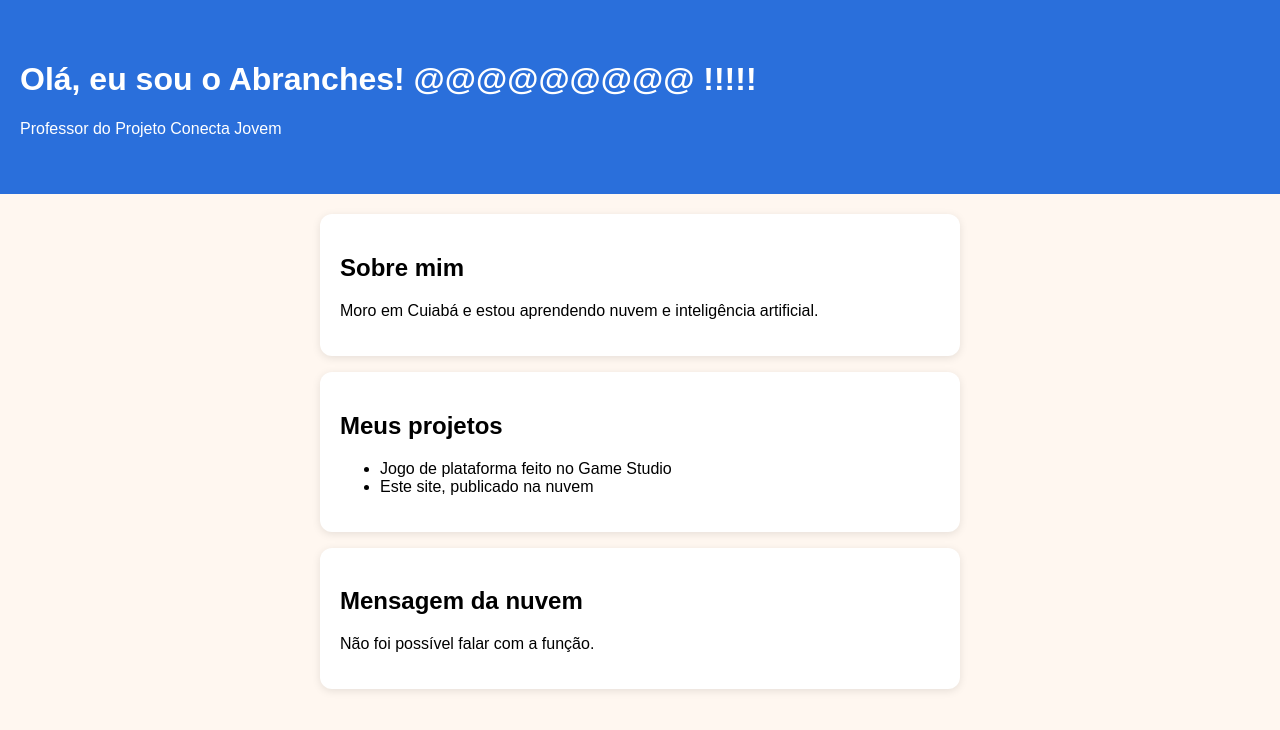
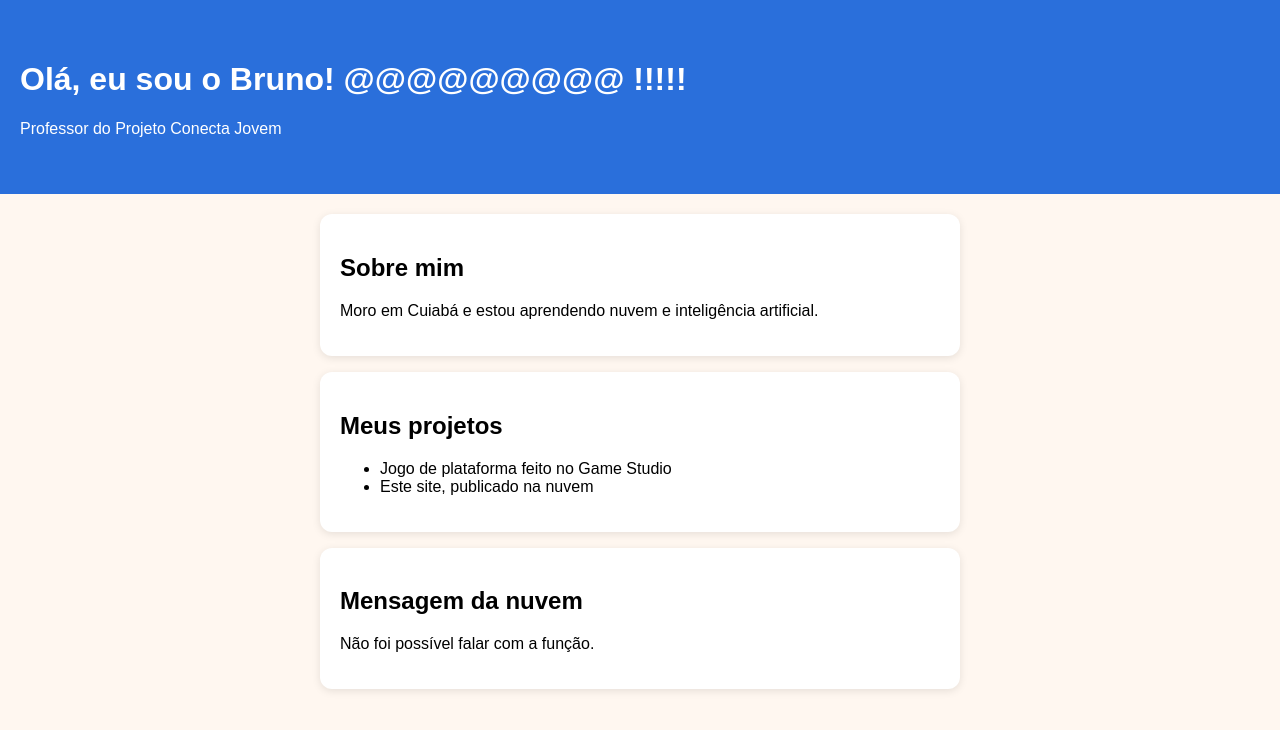
Before and after one commit to brunolferreira2011-dot/primeiro.reposit-rio.conecta, a website: page index.html in a window 1280 px wide. Drawn offline with Linux system fonts and the light colour scheme; no server answers.

Commit message:
Update index.html

```diff
--- a/index.html
+++ b/index.html
@@ -14,7 +14,7 @@ margin-bottom: 16px; box-shadow: 0 2px 8px rgba(0, 0, 0, 0.1); }
 </head>
 <body>
 <header>
-<h1>Olá, eu sou o Abranches! @@@@@@@@@ !!!!!</h1>
+<h1>Olá, eu sou o Bruno! @@@@@@@@@ !!!!!</h1>
 <p>Professor do Projeto Conecta Jovem</p>
 </header>
 <main>
```
